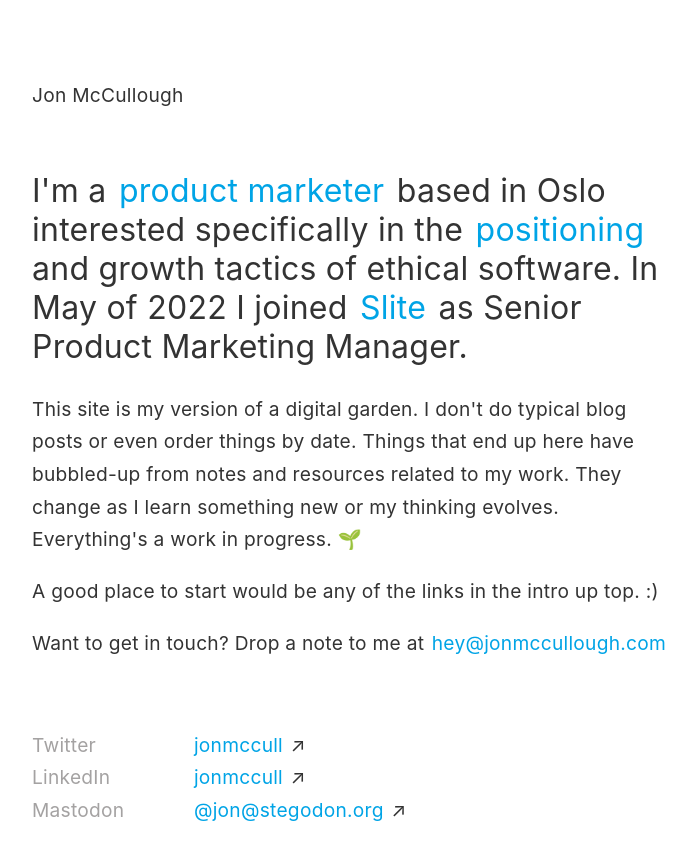
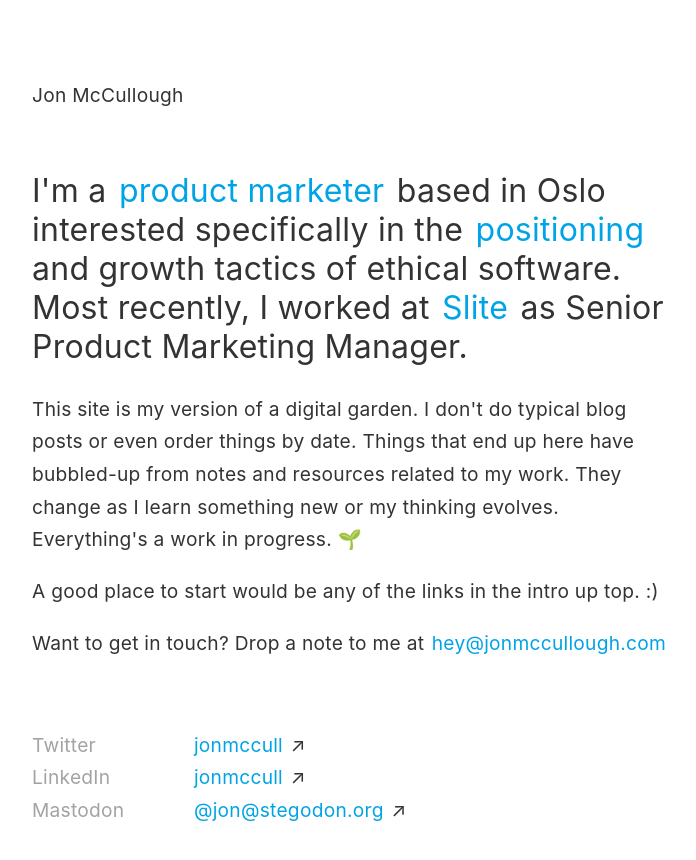
Before and after one commit to jonmccull/digital-garden, a Jekyll site: the page built from _pages/index-page.md, in a window 1280 px wide. Shown: the top 860 px of the page, without its empty margins (288-984 px from the left). Built offline with Jekyll 4.4.1, drawn with Linux system fonts in a browser that asks for light colours.

Commit message:
Minor update to index page text

```diff
--- a/_pages/index-page.md
+++ b/_pages/index-page.md
@@ -8,7 +8,7 @@ excerpt: Jon McCullough is a Canadian product marketer based in Norway working a
 
 <div class="hero-text">
   <p style="padding-bottom:20px;">Jon McCullough</p>
-  <p class="hero-title" style="padding-top: 20px;">I'm a <a class="internal-link" href="/product-marketing/">product marketer</a> based in Oslo interested specifically in the <a class="internal-link" href="/positioning">positioning</a> and growth tactics of ethical software. In May of 2022 I joined <a href="https://slite.com">Slite</a> as Senior Product Marketing Manager.</p>
+  <p class="hero-title" style="padding-top: 20px;">I'm a <a class="internal-link" href="/product-marketing/">product marketer</a> based in Oslo interested specifically in the <a class="internal-link" href="/positioning">positioning</a> and growth tactics of ethical software. Most recently, I worked at <a href="https://slite.com">Slite</a> as Senior Product Marketing Manager.</p>
 
   <p>This site is my version of a digital garden. I don't do typical blog posts or even order things by date. Things that end up here have bubbled-up from notes and resources related to my work. They change as I learn something new or my thinking evolves. Everything's a work in progress. 🌱</p>
   <p>A good place to start would be any of the links in the intro up top. :)</p>
```
